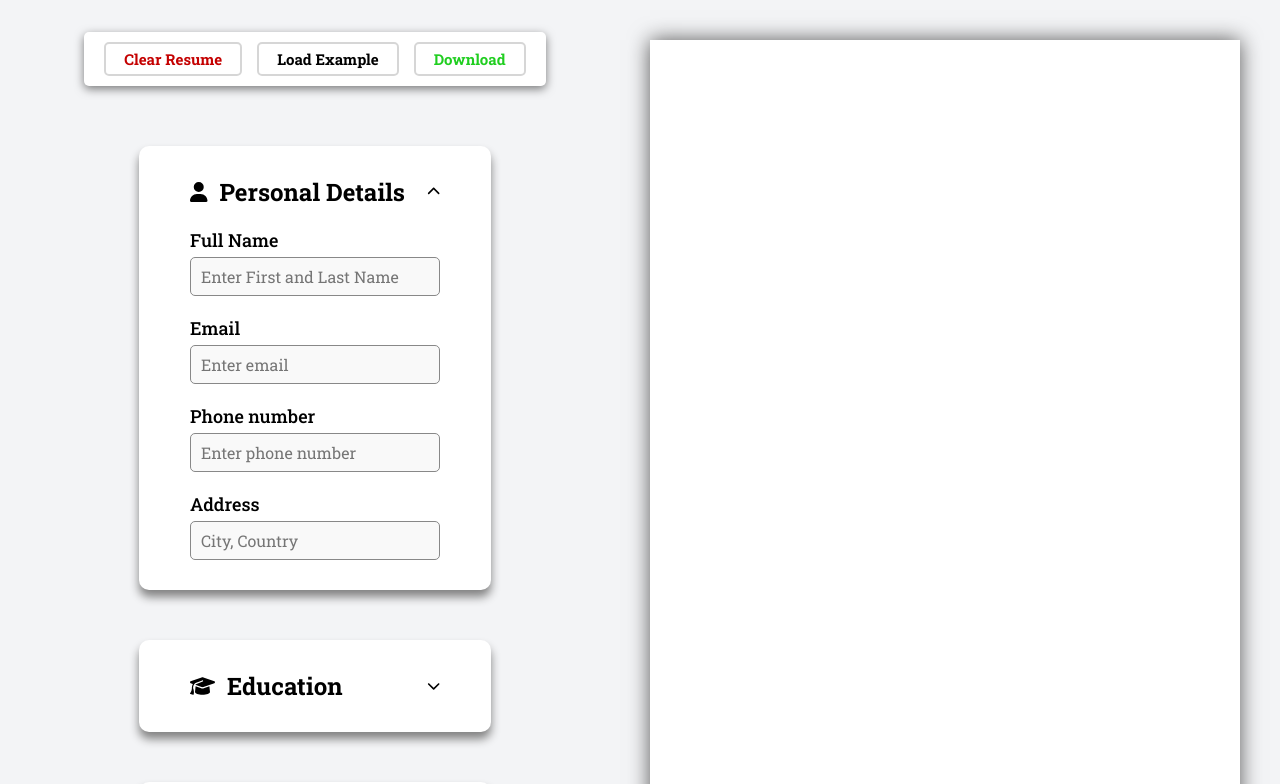
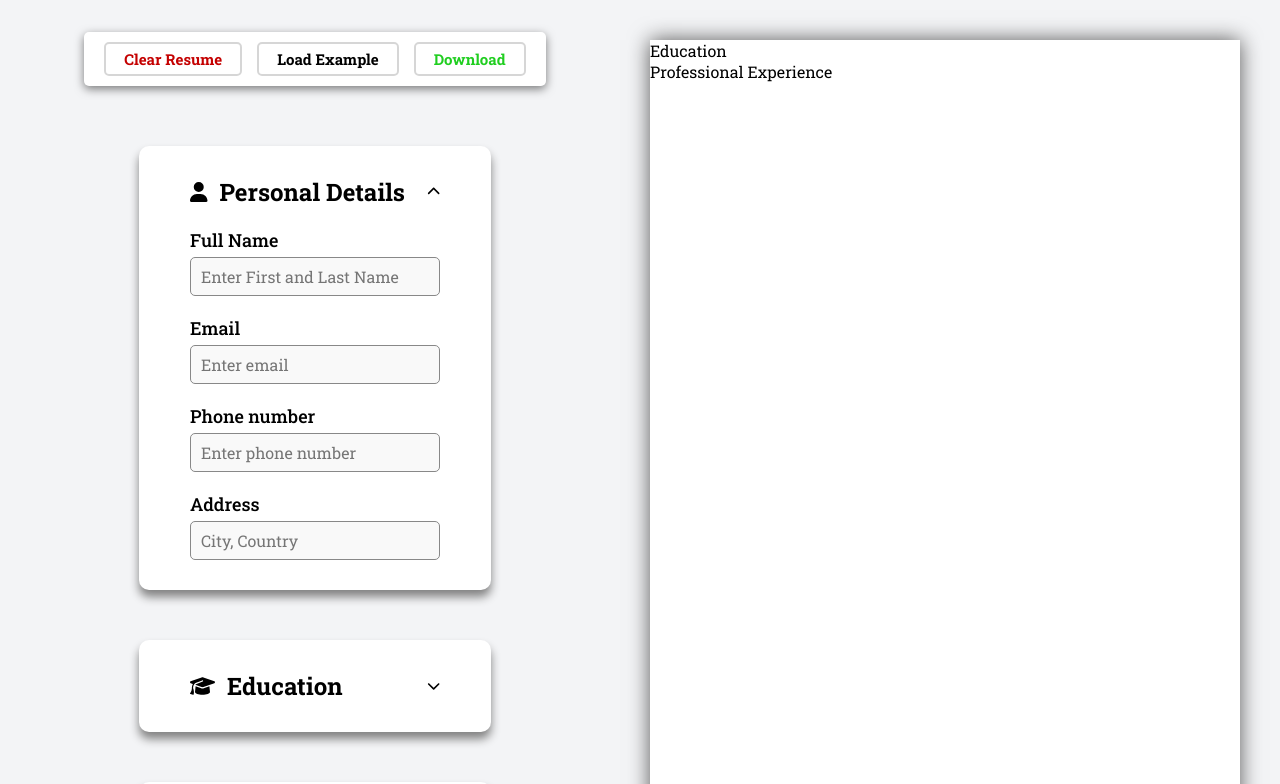
Before and after one commit to NewGen2022/cv-application, a React (Vite) app: page / in a window 1280 px wide. Shown: the top 784 px of the page. Built offline with nearby package versions, Linux system fonts and the light colour scheme.

Commit message:
added displaying of personal details and education

```diff
--- a/src/components/resume/Resume.jsx
+++ b/src/components/resume/Resume.jsx
@@ -1,9 +1,32 @@
 import ResumeHeader from './ResumeHeader';
+import OutputFields from './OutputFields';
 
-const Resume = () => {
+const Resume = (formsData) => {
+    console.log('12345678', formsData);
     return (
         <div id='resume'>
-            <ResumeHeader />
+            <ResumeHeader
+                name={formsData.name}
+                email={formsData.email}
+                phone={formsData.phone}
+                address={formsData.address}
+            />
+            <div className='resume-body'>
+
+                <div className='education-wrapper'>
+                    <OutputFields className='education-header' data='Education'/>
+                    {formsData.institutions.map((institution, index) => (
+                        <div key={index} className='school-uni-wrapper'>
+                            {Object.entries(institution).map(([key, value]) => (
+                                <OutputFields key={key} className={key} data={value}/>
+                            ))}
+                        </div>
+                    ))}
+                </div>
+
+
+                <OutputFields className='experience-header' data='Professional Experience'/>
+            </div>
         </div>
     );
 };
```
